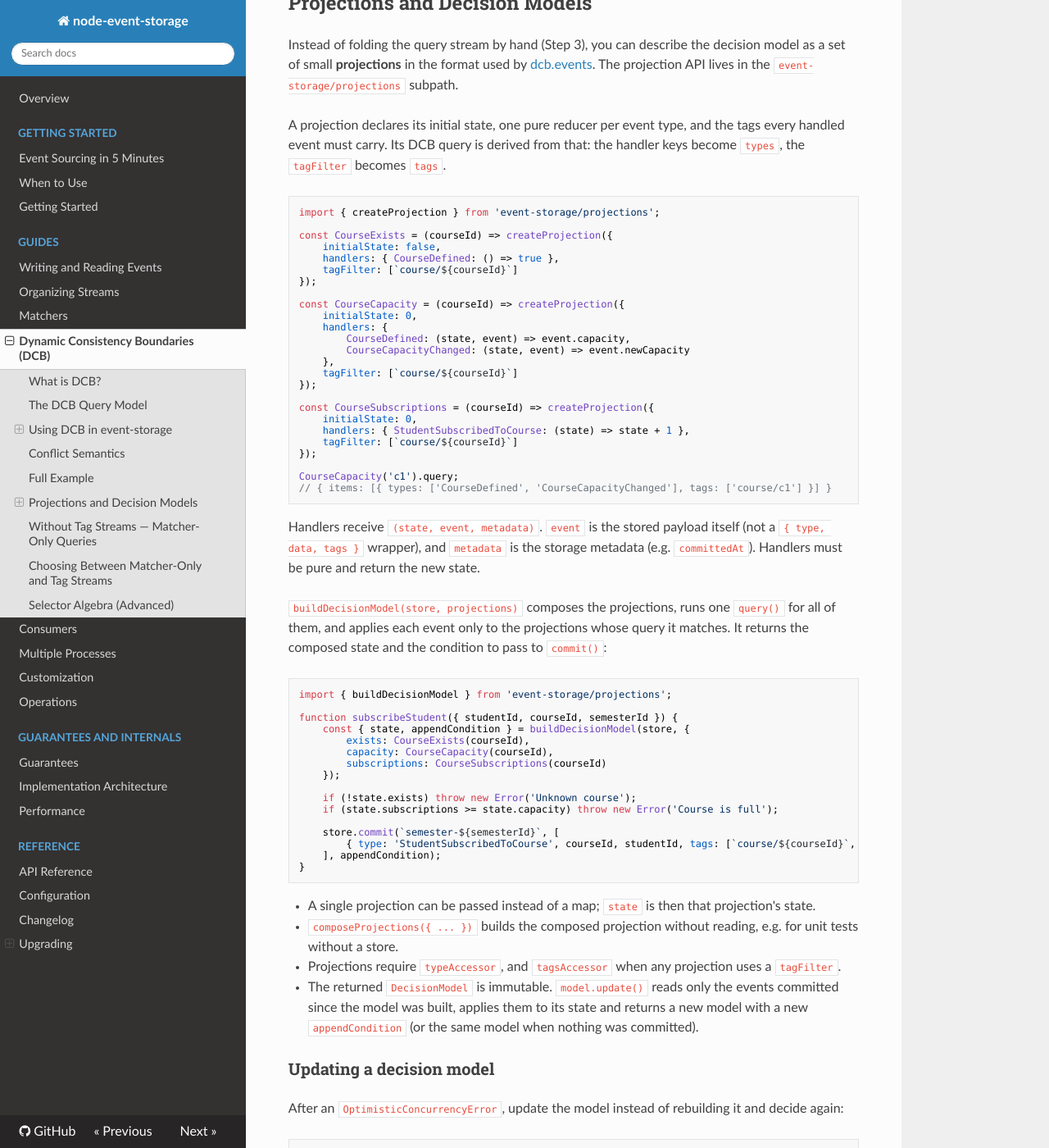
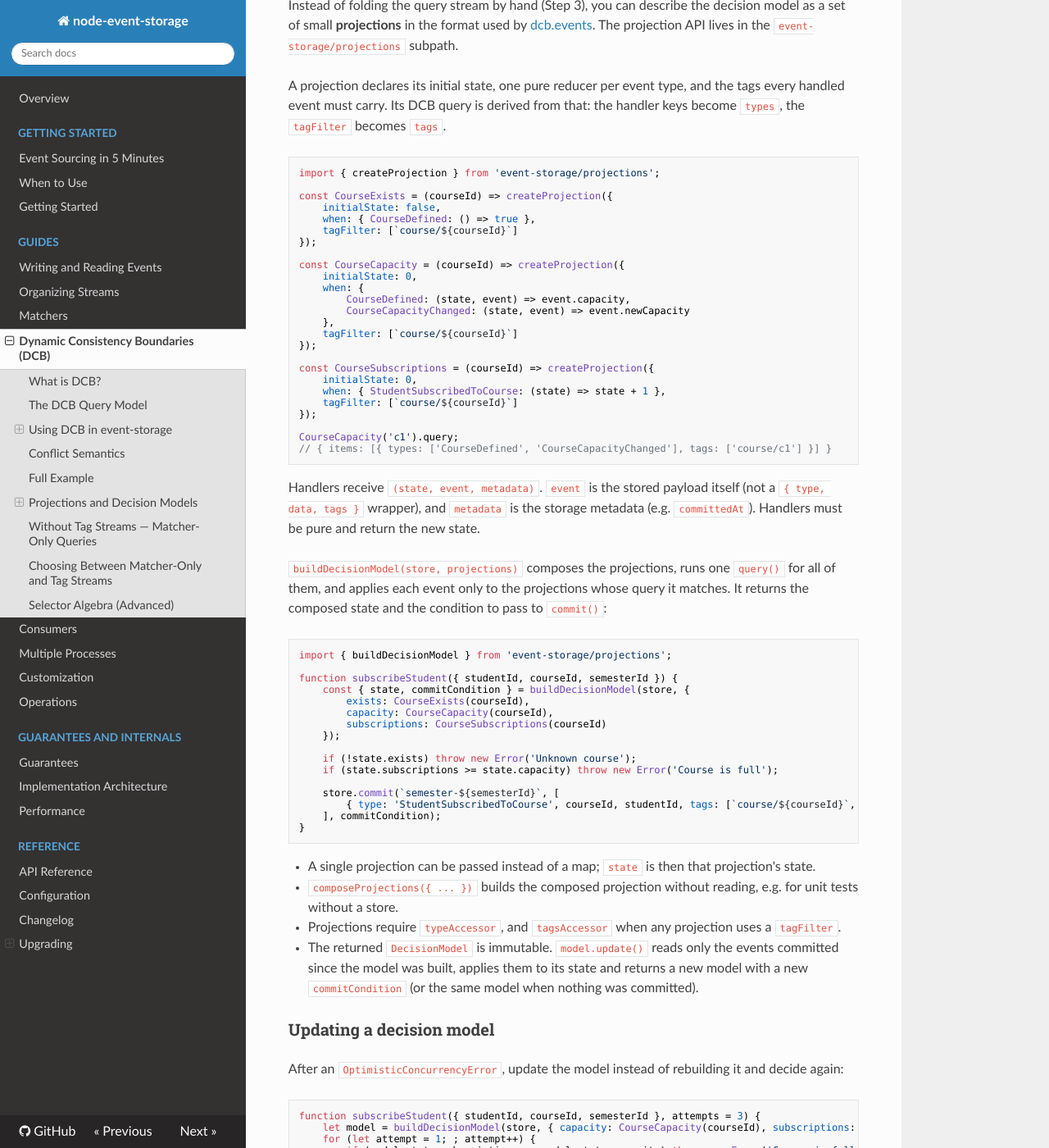
Before and after one commit to albe/node-event-storage, an MkDocs documentation site: the page built from docs/dcb.md, in a window 1280 px wide and 1400 px high, scrolled down 4531 px. Shown: the whole window at 82% size. Built offline with MkDocs 1.6.1, drawn with Linux system fonts in a browser that asks for light colours; nearby versions of some CDN libraries; some of the changed text lies outside the part shown.

Commit message:
Use when for projection handlers and commitCondition for decision models; redraw DCB diagrams
createProjection() takes { when: { Type: (state, event, metadata) => ... } }
and DecisionModel exposes commitCondition, matching the store's CommitCondition.
The mapping table documents both against the dcb.events names.

The boundary diagram now shows which events each command reads, instead of
contiguous bars that also covered events outside a boundary. Both diagrams
show tags and support dark mode.

Co-Authored-By: Claude Opus 5.5 <noreply@anthropic.com>
Claude-Session: https://claude.ai/code/session_01LShbU9WF5hHAjhQyr2gpXo

````diff
--- a/docs/dcb.md
+++ b/docs/dcb.md
@@ -189,13 +189,13 @@ import { createProjection } from 'event-storage/projections';
 
 const CourseExists = (courseId) => createProjection({
     initialState: false,
-    handlers: { CourseDefined: () => true },
+    when: { CourseDefined: () => true },
     tagFilter: [`course/${courseId}`]
 });
 
 const CourseCapacity = (courseId) => createProjection({
     initialState: 0,
-    handlers: {
+    when: {
         CourseDefined: (state, event) => event.capacity,
         CourseCapacityChanged: (state, event) => event.newCapacity
     },
@@ -204,7 +204,7 @@ const CourseCapacity = (courseId) => createProjection({
 
 const CourseSubscriptions = (courseId) => createProjection({
     initialState: 0,
-    handlers: { StudentSubscribedToCourse: (state) => state + 1 },
+    when: { StudentSubscribedToCourse: (state) => state + 1 },
     tagFilter: [`course/${courseId}`]
 });
 
@@ -220,7 +220,7 @@ Handlers receive `(state, event, metadata)`. `event` is the stored payload itsel
 import { buildDecisionModel } from 'event-storage/projections';
 
 function subscribeStudent({ studentId, courseId, semesterId }) {
-    const { state, appendCondition } = buildDecisionModel(store, {
+    const { state, commitCondition } = buildDecisionModel(store, {
         exists: CourseExists(courseId),
         capacity: CourseCapacity(courseId),
         subscriptions: CourseSubscriptions(courseId)
@@ -231,14 +231,14 @@ function subscribeStudent({ studentId, courseId, semesterId }) {
 
     store.commit(`semester-${semesterId}`, [
         { type: 'StudentSubscribedToCourse', courseId, studentId, tags: [`course/${courseId}`, `student/${studentId}`] }
-    ], appendCondition);
+    ], commitCondition);
 }
 ```
 
 - A single projection can be passed instead of a map; `state` is then that projection's state.
 - `composeProjections({ ... })` builds the composed projection without reading, e.g. for unit tests without a store.
 - Projections require `typeAccessor`, and `tagsAccessor` when any projection uses a `tagFilter`.
-- The returned `DecisionModel` is immutable. `model.update()` reads only the events committed since the model was built, applies them to its state and returns a new model with a new `appendCondition` (or the same model when nothing was committed).
+- The returned `DecisionModel` is immutable. `model.update()` reads only the events committed since the model was built, applies them to its state and returns a new model with a new `commitCondition` (or the same model when nothing was committed).
 
 ### Updating a decision model
 
@@ -252,7 +252,7 @@ function subscribeStudent({ studentId, courseId, semesterId }, attempts = 3) {
         try {
             store.commit(`semester-${semesterId}`, [
                 { type: 'StudentSubscribedToCourse', courseId, studentId, tags: [`course/${courseId}`, `student/${studentId}`] }
-            ], model.appendCondition);
+            ], model.commitCondition);
             return;
         } catch (e) {
             if (!(e instanceof OptimisticConcurrencyError) || attempt === attempts) throw e;
@@ -283,7 +283,7 @@ After an `OptimisticConcurrencyError`, `model.since()` returns the events that b
 
 ```javascript
 try {
-    store.commit(`semester-${semesterId}`, events, model.appendCondition);
+    store.commit(`semester-${semesterId}`, events, model.commitCondition);
 } catch (e) {
     if (!(e instanceof OptimisticConcurrencyError)) throw e;
     for (const event of model.since()) {
@@ -296,14 +296,14 @@ try {
 
 ### Narrowing the commit condition
 
-A decision may depend on fewer events than the decision model reads. A course's free seats count subscriptions and unsubscriptions, but a concurrent unsubscription cannot make a new subscription invalid. `appendCondition.without(...types)` returns a new condition at the same position that ignores new events of those types:
+A decision may depend on fewer events than the decision model reads. A course's free seats count subscriptions and unsubscriptions, but a concurrent unsubscription cannot make a new subscription invalid. `commitCondition.without(...types)` returns a new condition at the same position that ignores new events of those types:
 
 ```javascript
 const model = buildDecisionModel(store, {
     capacity: CourseCapacity(courseId),
     taken: createProjection({
         initialState: 0,
-        handlers: {
+        when: {
             StudentSubscribedToCourse: (state) => state + 1,
             StudentUnsubscribedFromCourse: (state) => state - 1
         },
@@ -313,7 +313,7 @@ const model = buildDecisionModel(store, {
 
 if (model.state.taken >= model.state.capacity) throw new Error('Course is full');
 
-store.commit(`semester-${semesterId}`, [subscription], model.appendCondition.without('StudentUnsubscribedFromCourse'));
+store.commit(`semester-${semesterId}`, [subscription], model.commitCondition.without('StudentUnsubscribedFromCourse'));
 ```
 
 - The original condition is unchanged; `without()` accepts several types or an array.
@@ -333,7 +333,9 @@ event-storage implements the semantics of the [DCB specification](https://dcb.ev
 | `AppendCondition.failIfEventsMatch` | `CommitCondition.dcbQuery`, compiled to `CommitCondition.selector` (+ optional `matcher`) | Narrow it with `condition.without(...types)` |
 | `AppendCondition.after` | `CommitCondition.noneMatchAfter` | `store.length` at query time |
 | `append(events, condition)` | `commit(streamName, events, condition)` | See below |
-| `createProjection`, `composeProjections`, `buildDecisionModel` | Same names in `event-storage/projections` | Handlers get `(state, event, metadata)` |
+| `createProjection`, `composeProjections`, `buildDecisionModel` | Same names in `event-storage/projections` | |
+| Projection `handlers` | `when` | `{ when: { CourseDefined: (state, event, metadata) => ... } }` |
+| Decision model `appendCondition` | `commitCondition` | Same object as `condition` from `query()` |
 
 `commit()` requires a stream name where the specification has none. The stream does not take part in the DCB conflict check, which runs only over the condition's query. It decides the **physical partition** the events are written to. Choosing a domain partition (e.g. `semester-${id}`) keeps related events together and lets reads stay selective, which is what makes the semester-bounded mode in the benchmark below the fastest.
 
--- a/projections.d.ts
+++ b/projections.d.ts
@@ -6,7 +6,7 @@ export type ProjectionHandler<S, E = any> = (state: S, event: E, metadata: Recor
 export interface ProjectionDefinition<S> {
     initialState: S;
     /** Reducers keyed by event type. The keys are the event types the projection reads. */
-    handlers: Record<string, ProjectionHandler<S>>;
+    when: Record<string, ProjectionHandler<S>>;
     /** Tags every handled event must carry (AND). */
     tagFilter?: string[];
 }
@@ -29,8 +29,8 @@ export function composeProjections<M extends Record<string, Projection<any>>>(pr
 /** Projection state at a known store position plus the condition protecting a decision on it. Immutable. */
 export class DecisionModel<S> {
     readonly state: S;
-    readonly appendCondition: CommitCondition;
-    /** Events matching `condition` (default: `appendCondition`) committed after this model was built, i.e. those that block a commit. */
+    readonly commitCondition: CommitCondition;
+    /** Events matching `condition` (default: `commitCondition`) committed after this model was built, i.e. those that block a commit. */
     since(condition?: CommitCondition): EventStream;
     /** Apply only the events committed since this model was built. Returns this model when nothing is new. */
     update(): DecisionModel<S>;
````
Also changed, not shown: other parts of docs/dcb.md (+1 -1 lines), docs/api.md (+3 -3 lines), docs/changelog.md (+2 -1 lines), docs/diagram-dcb-aggregate-ambiguity.svg, docs/diagram-dcb-boundary.svg, 2 other files.
